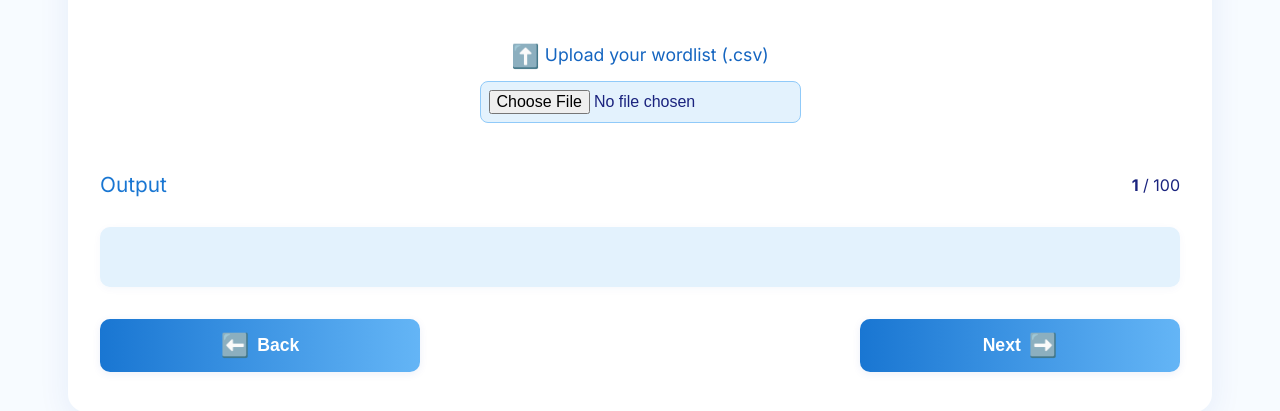
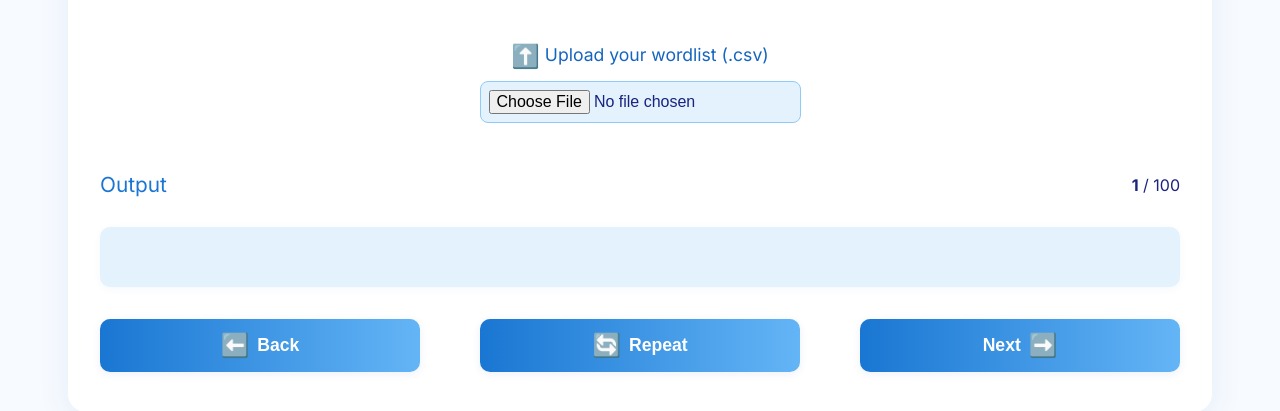
Before and after one commit to volkante/vocabulary-trainer, a plain HTML site: page index.html in a window 1280 px wide. Shown: the part 189-600 px from the top of the page. Drawn offline with Linux system fonts and the light colour scheme.

Commit message:
create ui of repeat button

```diff
--- a/index.html
+++ b/index.html
@@ -39,6 +39,9 @@
         <button type="button" class="btn btn--back">
           <span class="icon">⬅️</span> Back
         </button>
+        <button type="button" class="btn btn--repeat">
+          <span class="icon">🔄</span> Repeat
+        </button>
         <button type="button" class="btn btn--next">
           Next <span class="icon">➡️</span>
         </button>
```
